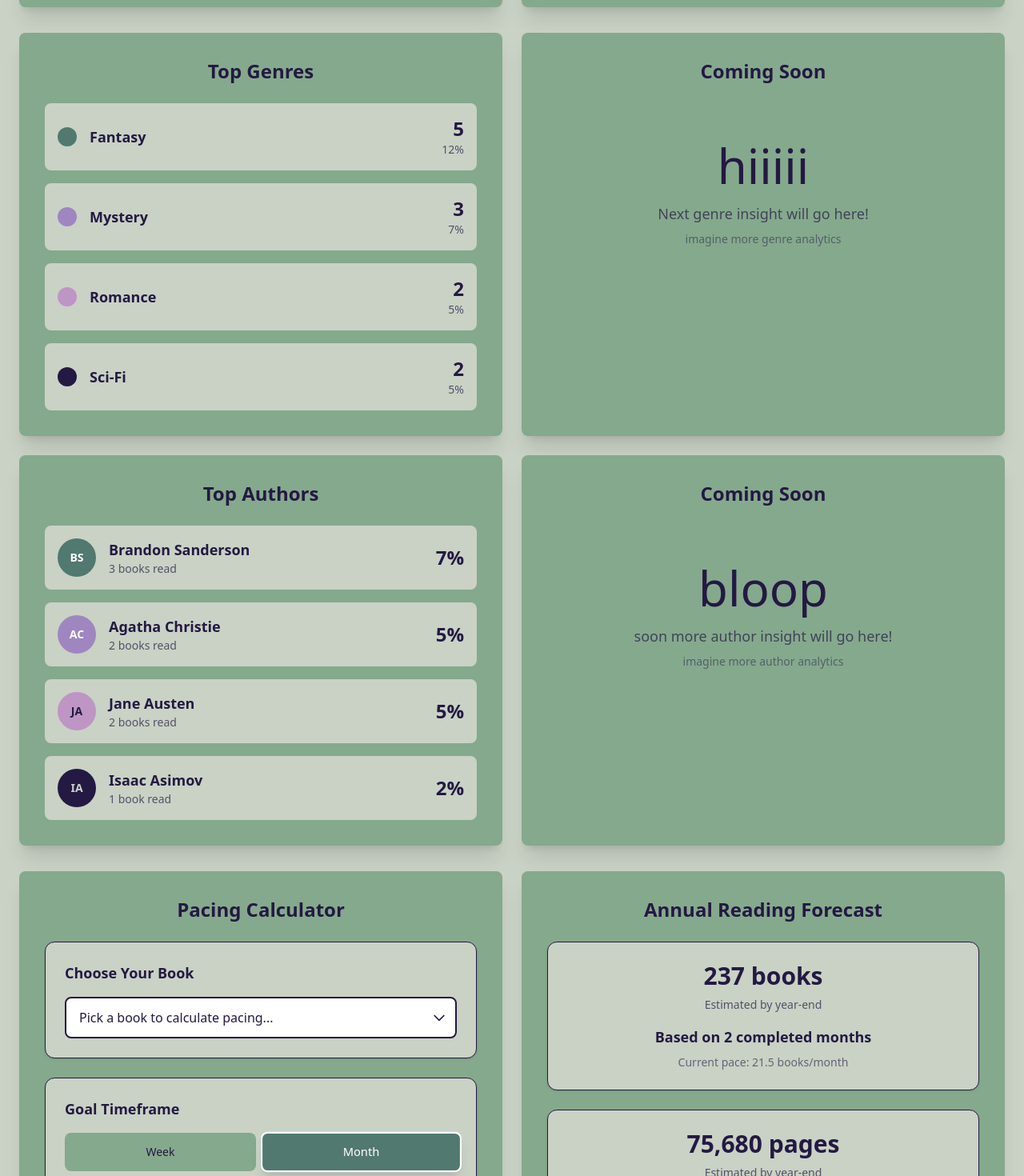
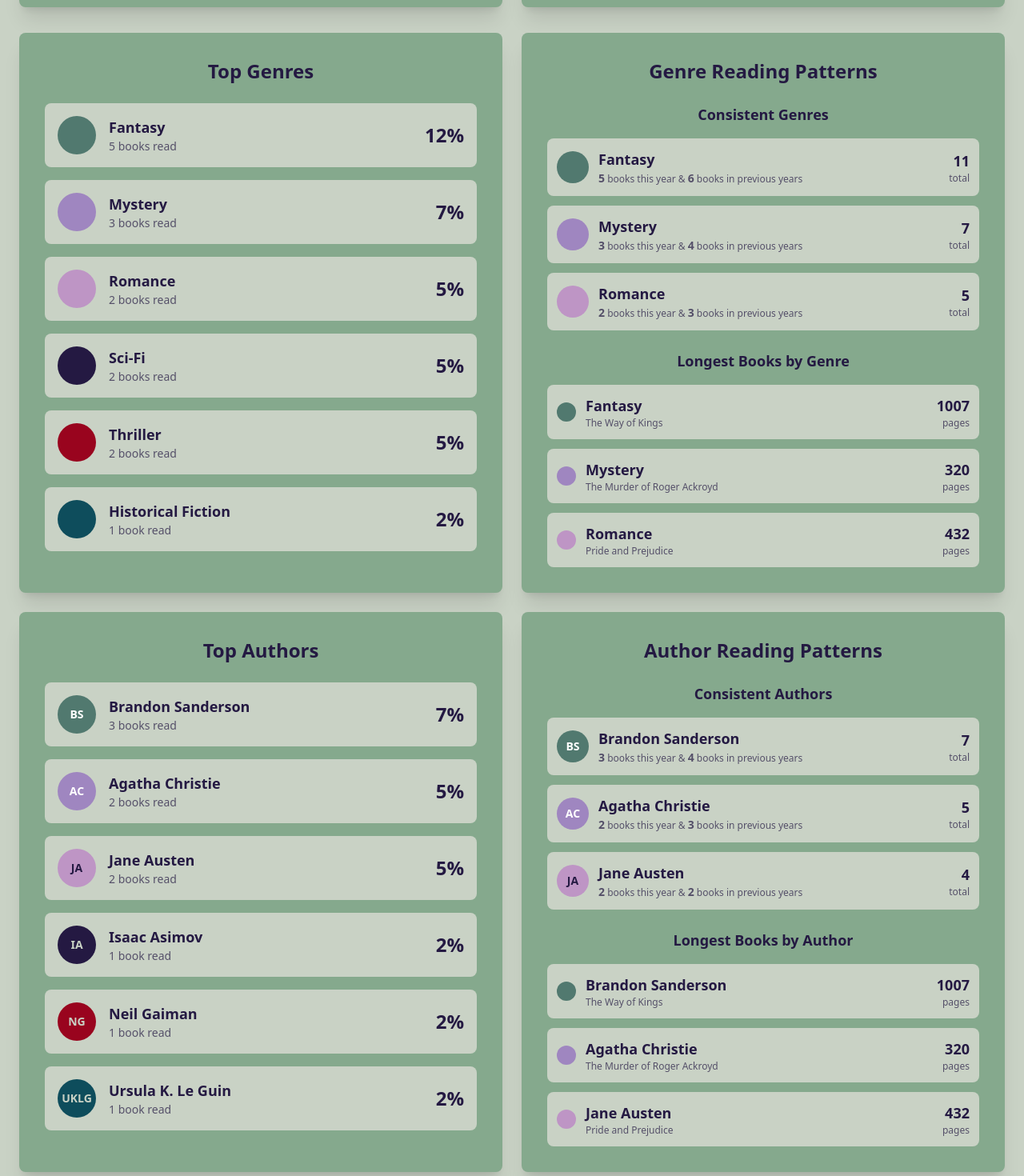
Before and after one commit to najaad/florilegium, a Next.js app: page / in a window 1280 px wide. Shown: the part 1697-3167 px from the top of the page at 80% size. Built offline with nearby package versions, Linux system fonts and the light colour scheme.

Commit message:
added two new visuals

```diff
--- a/src/app/api/overview/route.ts
+++ b/src/app/api/overview/route.ts
@@ -71,19 +71,50 @@ export async function GET() {
       { name: 'Fantasy', count: 5 },
       { name: 'Mystery', count: 3 },
       { name: 'Romance', count: 2 },
-      { name: 'Sci-Fi', count: 2 }
+      { name: 'Sci-Fi', count: 2 },
+      { name: 'Thriller', count: 2 },
+      { name: 'Historical Fiction', count: 1 }
     ],
 
     topAuthors: [
       { name: 'Brandon Sanderson', count: 3 },
       { name: 'Agatha Christie', count: 2 },
       { name: 'Jane Austen', count: 2 },
-      { name: 'Isaac Asimov', count: 1 }
+      { name: 'Isaac Asimov', count: 1 },
+      { name: 'Neil Gaiman', count: 1 },
+      { name: 'Ursula K. Le Guin', count: 1 }
     ],
 
     // Annual Reading Forecast data (consistent with frequent reader)
     lastYearTotals: { books: 52, pages: 16640 },
-    currentYearStart: '2024-01-01'
+    currentYearStart: '2024-01-01',
+
+    // Longest books by genre (top 3)
+    longestBooksByGenre: [
+      { genre: 'Fantasy', title: 'The Way of Kings', author: 'Brandon Sanderson', pages: 1007 },
+      { genre: 'Mystery', title: 'The Murder of Roger Ackroyd', author: 'Agatha Christie', pages: 320 },
+      { genre: 'Romance', title: 'Pride and Prejudice', author: 'Jane Austen', pages: 432 }
+    ],
+
+    // Genre reading patterns
+    consistentGenres: [
+      { name: 'Fantasy', currentYear: 5, pastYears: 6, totalBooks: 11 },
+      { name: 'Mystery', currentYear: 3, pastYears: 4, totalBooks: 7 },
+      { name: 'Romance', currentYear: 2, pastYears: 3, totalBooks: 5 }
+    ],
+
+    // Author reading patterns
+    consistentAuthors: [
+      { name: 'Brandon Sanderson', currentYear: 3, pastYears: 4, totalBooks: 7 },
+      { name: 'Agatha Christie', currentYear: 2, pastYears: 3, totalBooks: 5 },
+      { name: 'Jane Austen', currentYear: 2, pastYears: 2, totalBooks: 4 }
+    ],
+
+    longestBooksByAuthor: [
+      { author: 'Brandon Sanderson', title: 'The Way of Kings', pages: 1007 },
+      { author: 'Agatha Christie', title: 'The Murder of Roger Ackroyd', pages: 320 },
+      { author: 'Jane Austen', title: 'Pride and Prejudice', pages: 432 }
+    ]
   };
 
   return NextResponse.json(mockData);
--- a/src/app/globals.css
+++ b/src/app/globals.css
@@ -93,6 +93,15 @@
   color: var(--bc1c) !important;
 }
 
+[data-theme="valentine"] .bg-info {
+  background-color: var(--florilegium-info) !important; /* #0e4d5c */
+}
+
+[data-theme="valentine"] .bg-error {
+  background-color: var(--florilegium-error) !important;
+}
+
+
 /* Scrolling animation for currently reading banner */
 @keyframes scroll {
   0% {
--- a/src/app/page.tsx
+++ b/src/app/page.tsx
@@ -28,6 +28,9 @@ type Overview = {
   topAuthors: { name: string; count: number }[];
   lastYearTotals: { books: number; pages: number };
   currentYearStart: string;
+  longestBooksByGenre: { genre: string; title: string; author: string; pages: number }[];
+  consistentAuthors: { name: string; currentYear: number; lastYear: number; totalBooks: number }[];
+  longestBooksByAuthor: { author: string; title: string; pages: number }[];
 };
 
 export default function Home() {
@@ -334,18 +337,18 @@ export default function Home() {
                       <h2 className="text-2xl font-bold text-center mb-6">Top Genres</h2>
                       <div className="space-y-4">
                         {data?.topGenres.map((genre, index) => {
-                          const colors = ['bg-primary', 'bg-secondary', 'bg-accent', 'bg-base-content'];
+                          const colors = ['bg-primary', 'bg-secondary', 'bg-accent', 'bg-base-content', 'bg-error', 'bg-info'];
                           const totalBooks = data.totals.books;
                           const percentage = totalBooks ? Math.round((genre.count / totalBooks) * 100) : 0;
                           return (
-                            <div key={genre.name} className="flex items-center justify-between p-4 bg-base-100 rounded-lg">
-                              <div className="flex items-center space-x-4">
-                                <div className={`w-6 h-6 ${colors[index % colors.length]} rounded-full`}></div>
-                                <span className="text-lg font-semibold">{genre.name}</span>
+                            <div key={genre.name} className="flex items-center space-x-4 p-4 bg-base-100 rounded-lg">
+                              <div className={`${colors[index]} rounded-full w-12 h-12`}></div>
+                              <div className="flex-1">
+                                <div className="text-lg font-semibold">{genre.name}</div>
+                                <div className="text-sm opacity-70">{genre.count} book{genre.count !== 1 ? 's' : ''} read</div>
                               </div>
                               <div className="text-right">
-                                <div className="text-2xl font-bold">{genre.count}</div>
-                                <div className="text-sm opacity-70">{percentage}%</div>
+                                <div className="text-2xl font-bold">{percentage}%</div>
                               </div>
                             </div>
                           );
@@ -355,13 +358,62 @@ export default function Home() {
                       </div>
                     </div>
 
-                    {/* Genre Placeholder */}
+                    {/* Genre Reading Patterns */}
                     <div className="bg-base-200 shadow-xl rounded-lg p-8">
-                      <h2 className="text-2xl font-bold text-center mb-6">Coming Soon</h2>
-                      <div className="text-center py-12">
-                        <div className="text-6xl mb-4">hiiiii</div>
-                        <p className="text-lg opacity-70">Next genre insight will go here!</p>
-                        <p className="text-sm opacity-50 mt-2">imagine more genre analytics</p>
+                      <h2 className="text-2xl font-bold text-center mb-6">Genre Reading Patterns</h2>
+
+                      {/* Consistent Genres Section */}
+                      <div className="mb-6">
+                        <h3 className="text-lg font-semibold mb-4 text-center">Consistent Genres</h3>
+                        <div className="space-y-3">
+                          {data?.consistentGenres.map((genre, index) => {
+                            const colors = ['bg-primary', 'bg-secondary', 'bg-accent'];
+                            return (
+                              <div key={genre.name} className="flex items-center justify-between p-3 bg-base-100 rounded-lg">
+                                <div className="flex items-center space-x-3">
+                                  <div className={`${colors[index % colors.length]} rounded-full w-10 h-10`}></div>
+                                  <div>
+                                    <div className="text-lg font-semibold">{genre.name}</div>
+                                    <div className="text-xs opacity-70"><span className="font-bold text-sm text-base-content">{genre.currentYear}</span> books this year & <span className="font-bold text-sm text-base-content">{genre.pastYears}</span> books in previous years</div>
+                                  </div>
+                                </div>
+                                <div className="text-right">
+                                  <div className="text-lg font-bold">{genre.totalBooks}</div>
+                                  <div className="text-xs opacity-70">total</div>
+                                </div>
+                              </div>
+                            );
+                          }) || (
+                            <div className="text-center text-gray-500 p-4">No consistent genre data available</div>
+                          )}
+                        </div>
+                      </div>
+
+                      {/* Longest Books by Genre Section */}
+                      <div>
+                        <h3 className="text-lg font-semibold mb-4 text-center">Longest Books by Genre</h3>
+                        <div className="space-y-3">
+                          {data?.longestBooksByGenre.map((book, index) => {
+                            const colors = ['bg-primary', 'bg-secondary', 'bg-accent'];
+                            return (
+                              <div key={book.genre} className="flex items-center justify-between p-3 bg-base-100 rounded-lg">
+                                <div className="flex items-center space-x-3">
+                                  <div className={`w-6 h-6 ${colors[index % colors.length]} rounded-full`}></div>
+                                  <div>
+                                    <div className="text-lg font-semibold">{book.genre}</div>
+                                    <div className="text-xs opacity-70">{book.title}</div>
+                                  </div>
+                                </div>
+                                <div className="text-right">
+                                  <div className="text-lg font-bold">{book.pages}</div>
+                                  <div className="text-xs opacity-70">pages</div>
+                                </div>
+                              </div>
+                            );
+                          }) || (
+                            <div className="text-center text-gray-500 p-4">No genre book data available</div>
+                          )}
+                        </div>
                       </div>
                     </div>
                   </div>
@@ -373,7 +425,7 @@ export default function Home() {
                       <h2 className="text-2xl font-bold text-center mb-6">Top Authors</h2>
                       <div className="space-y-4">
                         {data?.topAuthors.map((author, index) => {
-                          const colors = ['bg-primary text-primary-content', 'bg-secondary text-secondary-content', 'bg-accent text-accent-content', 'bg-base-content text-base-100'];
+                          const colors = ['bg-primary text-primary-content', 'bg-secondary text-secondary-content', 'bg-accent text-accent-content', 'bg-base-content text-base-100', 'bg-error text-base-100', 'bg-info text-base-100'];
                           const totalBooks = data.totals.books;
                           const percentage = totalBooks ? Math.round((author.count / totalBooks) * 100) : 0;
                           const initials = author.name.split(' ').map(n => n[0]).join('').toUpperCase();
@@ -397,13 +449,65 @@ export default function Home() {
                       </div>
                     </div>
 
-                    {/* Author Placeholder */}
+                    {/* Author Reading Patterns */}
                     <div className="bg-base-200 shadow-xl rounded-lg p-8">
-                      <h2 className="text-2xl font-bold text-center mb-6">Coming Soon</h2>
-                      <div className="text-center py-12">
-                        <div className="text-6xl mb-4">bloop</div>
-                        <p className="text-lg opacity-70">soon more author insight will go here!</p>
-                        <p className="text-sm opacity-50 mt-2">imagine more author analytics</p>
+                      <h2 className="text-2xl font-bold text-center mb-6">Author Reading Patterns</h2>
+
+                      {/* Consistent Authors Section */}
+                      <div className="mb-6">
+                        <h3 className="text-lg font-semibold mb-4 text-center">Consistent Authors</h3>
+                        <div className="space-y-3">
+                          {data?.consistentAuthors.map((author, index) => {
+                            const colors = ['bg-primary text-primary-content', 'bg-secondary text-secondary-content', 'bg-accent text-accent-content'];
+                            const initials = author.name.split(' ').map(n => n[0]).join('').toUpperCase();
+                            return (
+                              <div key={author.name} className="flex items-center justify-between p-3 bg-base-100 rounded-lg">
+                                <div className="flex items-center space-x-3">
+                                  <div className={`${colors[index % colors.length]} rounded-full w-10 h-10 flex items-center justify-center`}>
+                                    <span className="text-sm font-bold">{initials}</span>
+                                  </div>
+                                  <div>
+                                    <div className="text-lg font-semibold">{author.name}</div>
+                                    <div className="text-xs opacity-70"><span className="font-bold text-sm text-base-content">{author.currentYear}</span> books this year & <span className="font-bold text-sm text-base-content">{author.pastYears}</span> books in previous years</div>
+                                  </div>
+                                </div>
+                                <div className="text-right">
+                                  <div className="text-lg font-bold">{author.totalBooks}</div>
+                                  <div className="text-xs opacity-70">total</div>
+                                </div>
+                              </div>
+                            );
+                          }) || (
+                            <div className="text-center text-gray-500 p-4">No consistent author data available</div>
+                          )}
+                        </div>
+                      </div>
+
+                      {/* Longest Books by Author Section */}
+                      <div>
+                        <h3 className="text-lg font-semibold mb-4 text-center">Longest Books by Author</h3>
+                        <div className="space-y-3">
+                          {data?.longestBooksByAuthor.map((book, index) => {
+                            const colors = ['bg-primary', 'bg-secondary', 'bg-accent'];
+                            return (
+                              <div key={book.author} className="flex items-center justify-between p-3 bg-base-100 rounded-lg">
+                                <div className="flex items-center space-x-3">
+                                  <div className={`w-6 h-6 ${colors[index % colors.length]} rounded-full`}></div>
+                                  <div>
+                                    <div className="text-lg font-semibold">{book.author}</div>
+                                    <div className="text-xs opacity-70">{book.title}</div>
+                                  </div>
+                                </div>
+                                <div className="text-right">
+                                  <div className="text-lg font-bold">{book.pages}</div>
+                                  <div className="text-xs opacity-70">pages</div>
+                                </div>
+                              </div>
+                            );
+                          }) || (
+                            <div className="text-center text-gray-500 p-4">No author book data available</div>
+                          )}
+                        </div>
                       </div>
                     </div>
                   </div>
@@ -692,7 +796,7 @@ function AnnualReadingForecast({ data }: { data: Overview | null }) {
           <div className="text-sm font-semibold text-accent mb-2">Cross-Reference Check</div>
           <div className="text-xs opacity-70">
             Pages estimate converts to ~{estimatedBooksFromPages} books
-            (based on your {averageBookLength.toFixed(0)}-page average)
+            (based on your {averageBookLength.toFixed(0)}-page average book length)
           </div>
         </div>
       </div>
```
